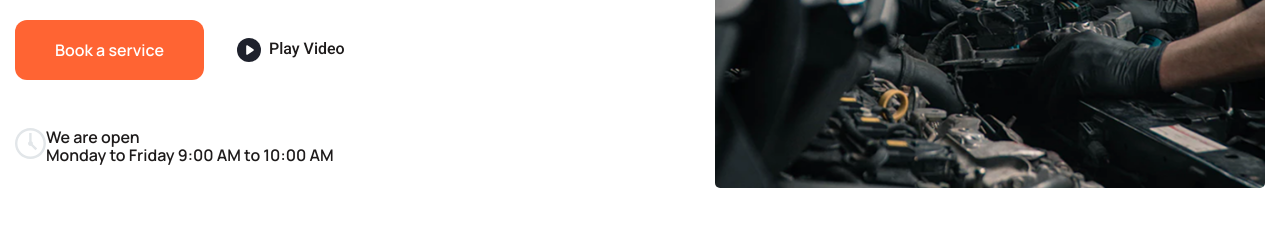
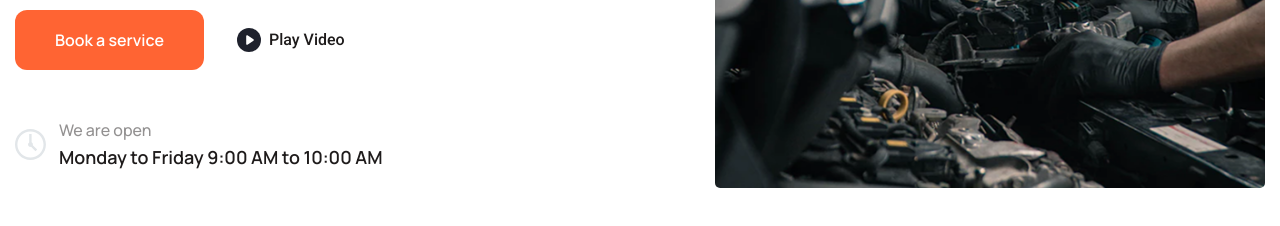
Before and after one commit to tmprl/finsweet-landing, a plain HTML site: page index.html in a window 1280 px wide. Shown: the part 498-724 px from the top of the page. Drawn offline with Linux system fonts and the light colour scheme; a web font is replaced by a local one.

Commit message:
style: update info-text-upper, and text-bottom

```diff
--- a/style.css
+++ b/style.css
@@ -8,7 +8,7 @@
     --primary: #ff6433;
     --mint: #00d289;
     --black: #1e1b1b;
-    --gry: #939191;
+    --gray: #939191;
     --light-grey: #f2f2f2;
     --steelgrey: #e2e6e9;
     --white: #ffffff;
@@ -171,7 +171,7 @@ body {
 .button {
 }
 .header__body-play {
-    display: flex;
+    display: inline-flex;
     align-items: center;
     font-weight: 500;
     font-family: "Roboto", sans-serif;
@@ -185,14 +185,22 @@ body {
 .header__body-info {
     display: flex;
     margin-top: 48px;
+    align-items: center;
 }
+
 .header__info-logo {
+    margin-right: 13px;
 }
 .header_info-title {
 }
 .header__info-text-upper {
+    color: var(--gray);
+    font-weight: 500;
+    line-height: 24px;
 }
 .header__info-text-bottom {
+    line-height: 175%;
+    font-size: 18px;
 }
 .header__body-side {
 }
```
